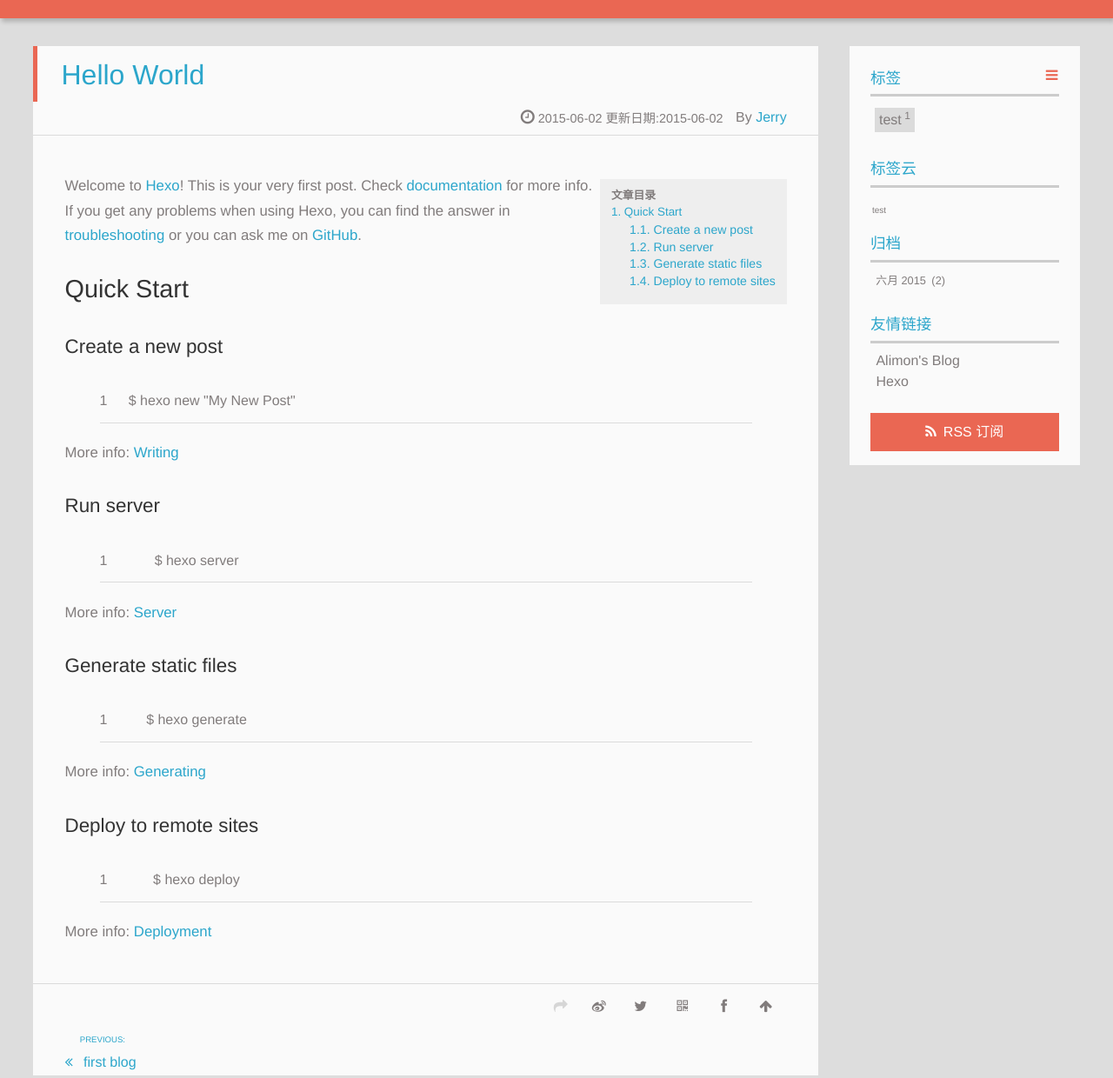
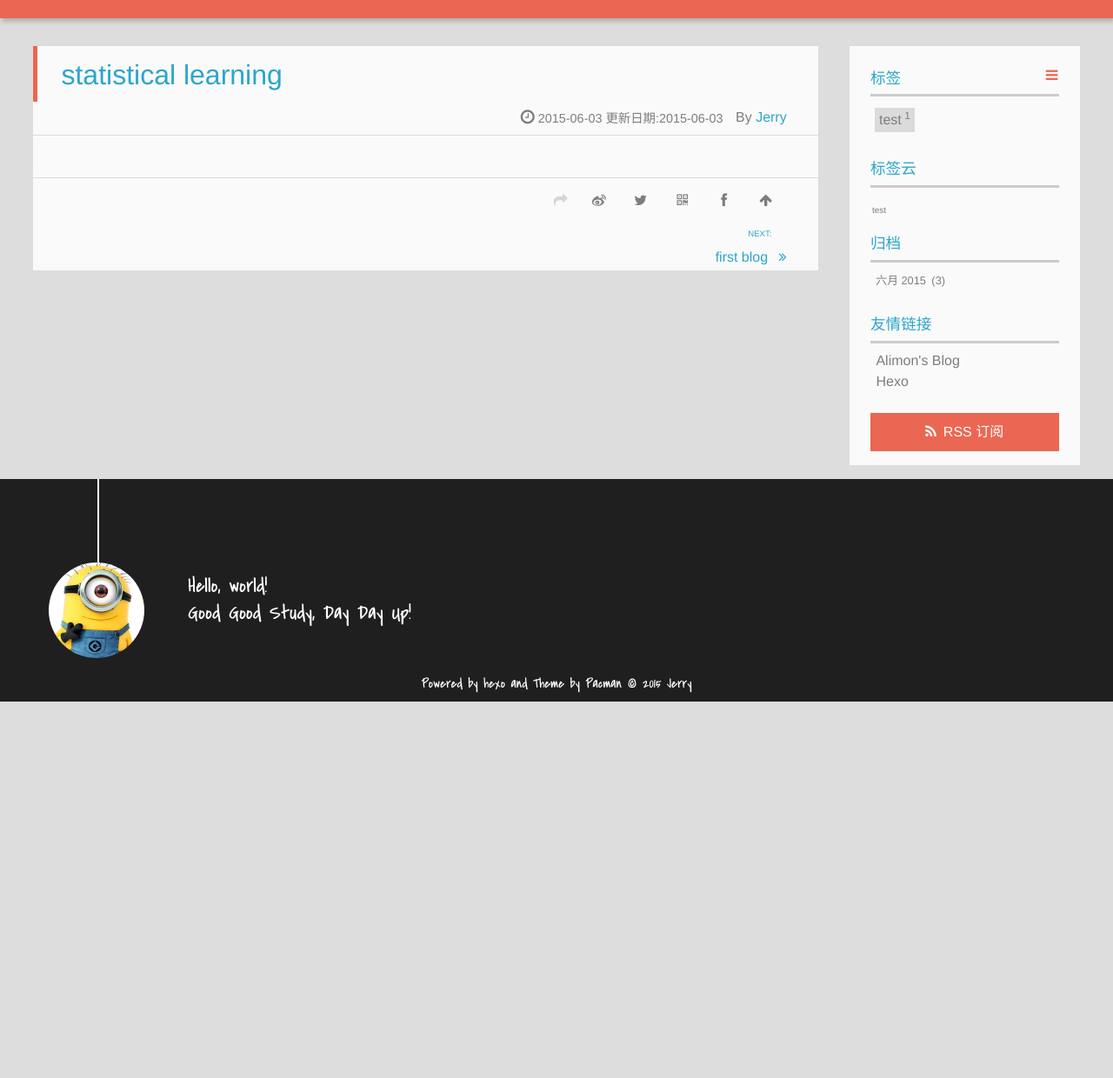
Before and after one commit to ljwei/ljwei.github.com, a plain HTML site: page 2015/06/03/Mooc/statlearning/statistical-learning/index.html in a window 1280 px wide. Shown: the part 187-1427 px from the top of the page at 87% size. After the commit the page ends 994 px from the top, so only its background shows below. Drawn offline with Linux system fonts and the light colour scheme.

Commit message:
Site updated: 2015-06-03 10:25:36

```diff
--- a/2015/06/02/hello-world/index.html
+++ b/2015/06/03/Mooc/statlearning/statistical-learning/index.html
@@ -4,12 +4,10 @@
 <head>
   <meta charset="UTF-8">
 
-    <title>Hello World | MY BLOG</title>
+    <title>statistical learning | MY BLOG</title>
     <meta name="viewport" content="width=device-width, initial-scale=1, maximum-scale=3, minimum-scale=1">
 
     <meta name="author" content="Jerry">
-
-    <meta name="description" content="Welcome to Hexo! This is your very first post. Check documentation for more info. If you get any problems when using Hexo, you can find the answer in ">
 
 
 
@@ -65,15 +63,15 @@
 		<header class="article-info clearfix">
   <h1 itemprop="name">
 
-      <a href="/2015/06/02/hello-world/" title="Hello World" itemprop="url">Hello World</a>
+      <a href="/2015/06/03/Mooc/statlearning/statistical-learning/" title="statistical learning" itemprop="url">statistical learning</a>
   </h1>
   <p class="article-author">By
 
       <a href="" title="Jerry">Jerry</a>
     </p>
   <p class="article-time">
-    <time datetime="2015-06-02T09:52:25.000Z" itemprop="datePublished">2015-06-02</time>
-    更新日期:<time datetime="2015-06-02T09:52:25.000Z" itemprop="dateModified">2015-06-02</time>
+    <time datetime="2015-06-03T01:58:31.000Z" itemprop="datePublished">2015-06-03</time>
+    更新日期:<time datetime="2015-06-03T01:58:31.000Z" itemprop="dateModified">2015-06-03</time>
 
   </p>
 </header>
@@ -82,18 +80,9 @@
 
 		<div id="toc" class="toc-article">
 			<strong class="toc-title">文章目录</strong>
-		<ol class="toc"><li class="toc-item toc-level-2"><a class="toc-link" href="#Quick_Start"><span class="toc-number">1.</span> <span class="toc-text">Quick Start</span></a><ol class="toc-child"><li class="toc-item toc-level-3"><a class="toc-link" href="#Create_a_new_post"><span class="toc-number">1.1.</span> <span class="toc-text">Create a new post</span></a></li><li class="toc-item toc-level-3"><a class="toc-link" href="#Run_server"><span class="toc-number">1.2.</span> <span class="toc-text">Run server</span></a></li><li class="toc-item toc-level-3"><a class="toc-link" href="#Generate_static_files"><span class="toc-number">1.3.</span> <span class="toc-text">Generate static files</span></a></li><li class="toc-item toc-level-3"><a class="toc-link" href="#Deploy_to_remote_sites"><span class="toc-number">1.4.</span> <span class="toc-text">Deploy to remote sites</span></a></li></ol></li></ol>
+
 		</div>
 
-		<p>Welcome to <a href="http://hexo.io/" target="_blank" rel="external">Hexo</a>! This is your very first post. Check <a href="http://hexo.io/docs/" target="_blank" rel="external">documentation</a> for more info. If you get any problems when using Hexo, you can find the answer in <a href="http://hexo.io/docs/troubleshooting.html" target="_blank" rel="external">troubleshooting</a> or you can ask me on <a href="https://github.com/hexojs/hexo/issues" target="_blank" rel="external">GitHub</a>.</p>
-<h2 id="Quick_Start">Quick Start</h2><h3 id="Create_a_new_post">Create a new post</h3><figure class="highlight bash"><table><tr><td class="gutter"><pre><span class="line">1</span><br></pre></td><td class="code"><pre><span class="line">$ hexo new <span class="string">"My New Post"</span></span><br></pre></td></tr></table></figure>
-<p>More info: <a href="http://hexo.io/docs/writing.html" target="_blank" rel="external">Writing</a></p>
-<h3 id="Run_server">Run server</h3><figure class="highlight bash"><table><tr><td class="gutter"><pre><span class="line">1</span><br></pre></td><td class="code"><pre><span class="line">$ hexo server</span><br></pre></td></tr></table></figure>
-<p>More info: <a href="http://hexo.io/docs/server.html" target="_blank" rel="external">Server</a></p>
-<h3 id="Generate_static_files">Generate static files</h3><figure class="highlight bash"><table><tr><td class="gutter"><pre><span class="line">1</span><br></pre></td><td class="code"><pre><span class="line">$ hexo generate</span><br></pre></td></tr></table></figure>
-<p>More info: <a href="http://hexo.io/docs/generating.html" target="_blank" rel="external">Generating</a></p>
-<h3 id="Deploy_to_remote_sites">Deploy to remote sites</h3><figure class="highlight bash"><table><tr><td class="gutter"><pre><span class="line">1</span><br></pre></td><td class="code"><pre><span class="line">$ hexo deploy</span><br></pre></td></tr></table></figure>
-<p>More info: <a href="http://hexo.io/docs/deployment.html" target="_blank" rel="external">Deployment</a></p>
 
 	</div>
 		<footer class="article-footer clearfix">
@@ -103,7 +92,7 @@
 
 <div class="article-share" id="share">
 
-  <div data-url="/2015/06/02/hello-world/" data-title="Hello World | MY BLOG" data-tsina="null" class="share clearfix">
+  <div data-url="/2015/06/03/Mooc/statlearning/statistical-learning/" data-title="statistical learning | MY BLOG" data-tsina="null" class="share clearfix">
   </div>
 
 </div>
@@ -112,14 +101,14 @@
 
 <nav class="article-nav clearfix">
 
- <div class="prev" >
- <a href="/2015/06/02/first-blog/" title="first blog">
-  <strong>PREVIOUS:</strong><br/>
-  <span>
-  first blog</span>
+
+<div class="next">
+<a href="/2015/06/02/first-blog/"  title="first blog">
+ <strong>NEXT:</strong><br/>
+ <span>first blog
+</span>
 </a>
 </div>
-
 
 </nav>
 
@@ -129,7 +118,7 @@
 
   <div id="toc" class="toc-aside">
   <strong class="toc-title">文章目录</strong>
-  <ol class="toc"><li class="toc-item toc-level-2"><a class="toc-link" href="#Quick_Start"><span class="toc-number">1.</span> <span class="toc-text">Quick Start</span></a><ol class="toc-child"><li class="toc-item toc-level-3"><a class="toc-link" href="#Create_a_new_post"><span class="toc-number">1.1.</span> <span class="toc-text">Create a new post</span></a></li><li class="toc-item toc-level-3"><a class="toc-link" href="#Run_server"><span class="toc-number">1.2.</span> <span class="toc-text">Run server</span></a></li><li class="toc-item toc-level-3"><a class="toc-link" href="#Generate_static_files"><span class="toc-number">1.3.</span> <span class="toc-text">Generate static files</span></a></li><li class="toc-item toc-level-3"><a class="toc-link" href="#Deploy_to_remote_sites"><span class="toc-number">1.4.</span> <span class="toc-text">Deploy to remote sites</span></a></li></ol></li></ol>
+
   </div>
 
 <div id="asidepart">
@@ -161,7 +150,7 @@
 
   <div class="archiveslist">
     <p class="asidetitle"><a href="/archives">归档</a></p>
-      <ul class="archive-list"><li class="archive-list-item"><a class="archive-list-link" href="/archives/2015/06/">六月 2015</a><span class="archive-list-count">2</span></li></ul>
+      <ul class="archive-list"><li class="archive-list-item"><a class="archive-list-link" href="/archives/2015/06/">六月 2015</a><span class="archive-list-count">3</span></li></ul>
   </div>
 
 
```
Also changed, not shown: 2015/06/02/first-blog/index.html (+9 -1 lines), archives/2015/06/index.html (+11 -1 lines), archives/2015/index.html (+11 -1 lines), archives/index.html (+11 -1 lines), index.html (+15 -1 lines).
